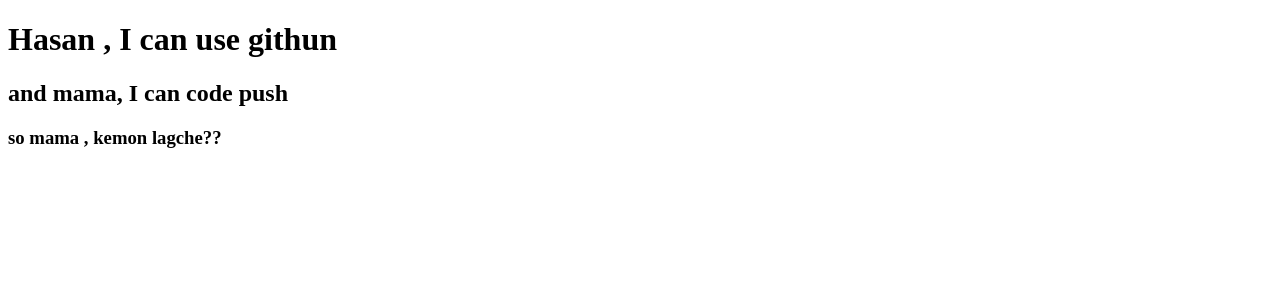
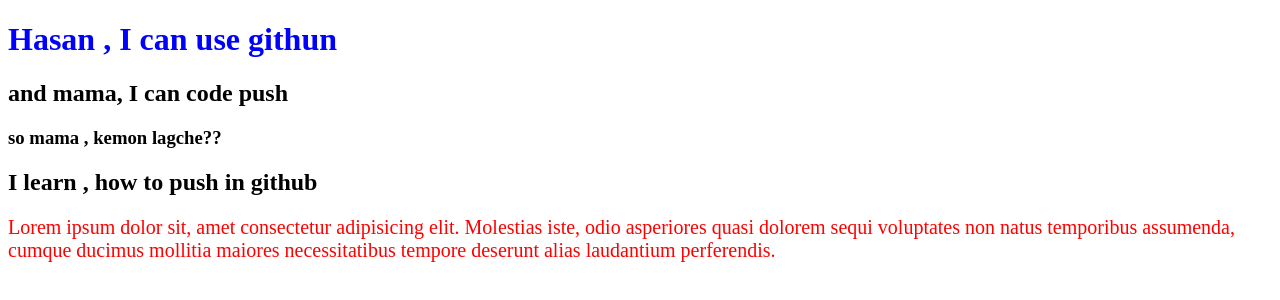
Before and after one commit to billal-fahmid/my-second-repo, a plain HTML site: page index.html in a window 1280 px wide. Drawn offline with Linux system fonts and the light colour scheme.

Commit message:
i can , added pragraph

```diff
--- a/index.html
+++ b/index.html
@@ -5,10 +5,13 @@
     <meta http-equiv="X-UA-Compatible" content="IE=edge">
     <meta name="viewport" content="width=device-width, initial-scale=1.0">
     <title>My Second github Repo</title>
+    <link rel="stylesheet" href="style.css">
 </head>
 <body>
     <h1>Hasan , I can use githun</h1>
     <h2> and mama, I can code push</h2>
     <h3> so mama , kemon lagche??</h3>
+    <h2>I learn , how to push in github</h2>
+    <p>Lorem ipsum dolor sit, amet consectetur adipisicing elit. Molestias iste, odio asperiores quasi dolorem sequi voluptates non natus temporibus assumenda, cumque ducimus mollitia maiores necessitatibus tempore deserunt alias laudantium perferendis.</p>
 </body>
 </html>
--- /dev/null
+++ b/style.css
@@ -0,0 +1,7 @@
+h1{
+    color: blue;
+}
+p{
+    color:red;
+    font-size: 20px;
+}
```
